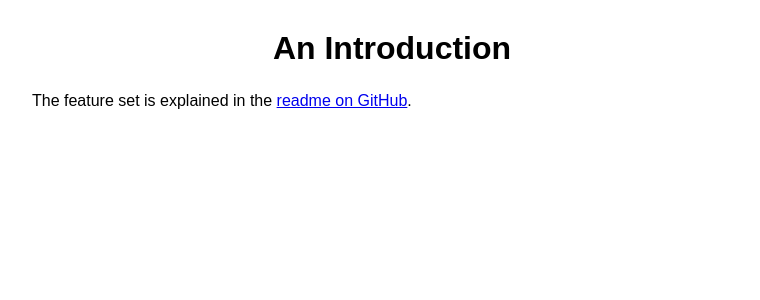
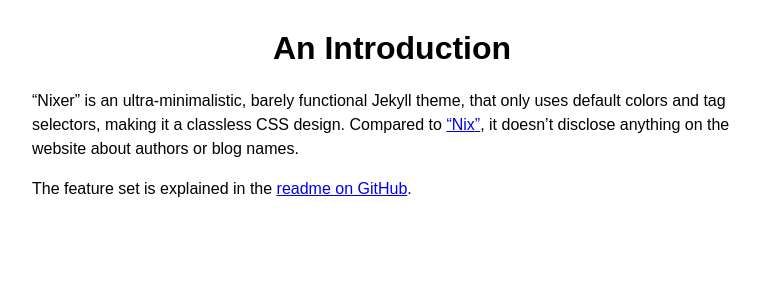
Before and after one commit to michaelnordmeyer/jekyll-theme-nixer, a Jekyll site: the page built from _posts/2023-01-04-an-introduction.md, in a window 1280 px wide. Shown: the top 300 px of the page, without its empty margins (248-1008 px from the left). Built offline with Jekyll 4.4.1, drawn with Linux system fonts in a browser that asks for light colours; cached includes are drawn as plain includes.

Commit message:
Add better introduction, add some missing smartify, fix whitespace

```diff
--- a/_layouts/default.html
+++ b/_layouts/default.html
@@ -2,7 +2,7 @@
 <html lang="{{ page.lang | default: site.lang | default: 'en-US' }}" dir="{{ site.theme_settings.lang_direction | default: 'ltr' }}">
 <head>
 {% include default-head.html %}
-  <title>{%- if page.title -%}{{ page.title | smartify }}{%- else -%}{{ site.title | smartify }}{%- endif -%}</title>
+  <title>{% if page.title %}{{ page.title | smartify }}{% else %}{{ site.title | smartify }}{% endif %}</title>
   <meta name="description" content="{% if page.excerpt %}{{ page.excerpt | strip_html | smartify }}{% else %}{{ site.description | smartify }}{% endif %}">
   <link rel="canonical" href="{{ page.url | absolute_url }}">
 {% include_cached style.html %}
--- a/_layouts/error.html
+++ b/_layouts/error.html
@@ -2,7 +2,7 @@
 <html lang="{{ page.lang | default: site.lang | default: 'en-US' }}" dir="{{ site.theme_settings.lang_direction | default: 'ltr' }}">
 <head>
 {% include default-head.html %}
-  <title>{%- if page.title -%}{{ page.title | smartify }}{%- else -%}{{ site.title | smartify }}{%- endif -%}</title>
+  <title>{% if page.title %}{{ page.title | smartify }}{% else %}{{ site.title | smartify }}{% endif %}</title>
 {% include_cached style.html %}
 </head>
 <body>
--- a/_layouts/post.html
+++ b/_layouts/post.html
@@ -5,5 +5,5 @@ layout: default
       <header>
         <h1>{{ page.title | smartify }}</h1>
       </header>
-{{ content }}
+{{ content | smartify }}
     </article>
--- a/_posts/2023-01-04-an-introduction.md
+++ b/_posts/2023-01-04-an-introduction.md
@@ -1,4 +1,6 @@
 ---
 title: An Introduction
 ---
+“Nixer” is an ultra-minimalistic, barely functional Jekyll theme, that only uses default colors and tag selectors, making it a classless CSS design. Compared to [“Nix”](https://jekyll-theme-nix.michaelnordmeyer.com/), it doesn’t disclose anything on the website about authors or blog names.
+
 The feature set is explained in the [readme on GitHub](https://github.com/michaelnordmeyer/jekyll-theme-nixer).
```
Also changed, not shown: _includes/style.html (indentation only), jekyll-theme-nixer.gemspec.
